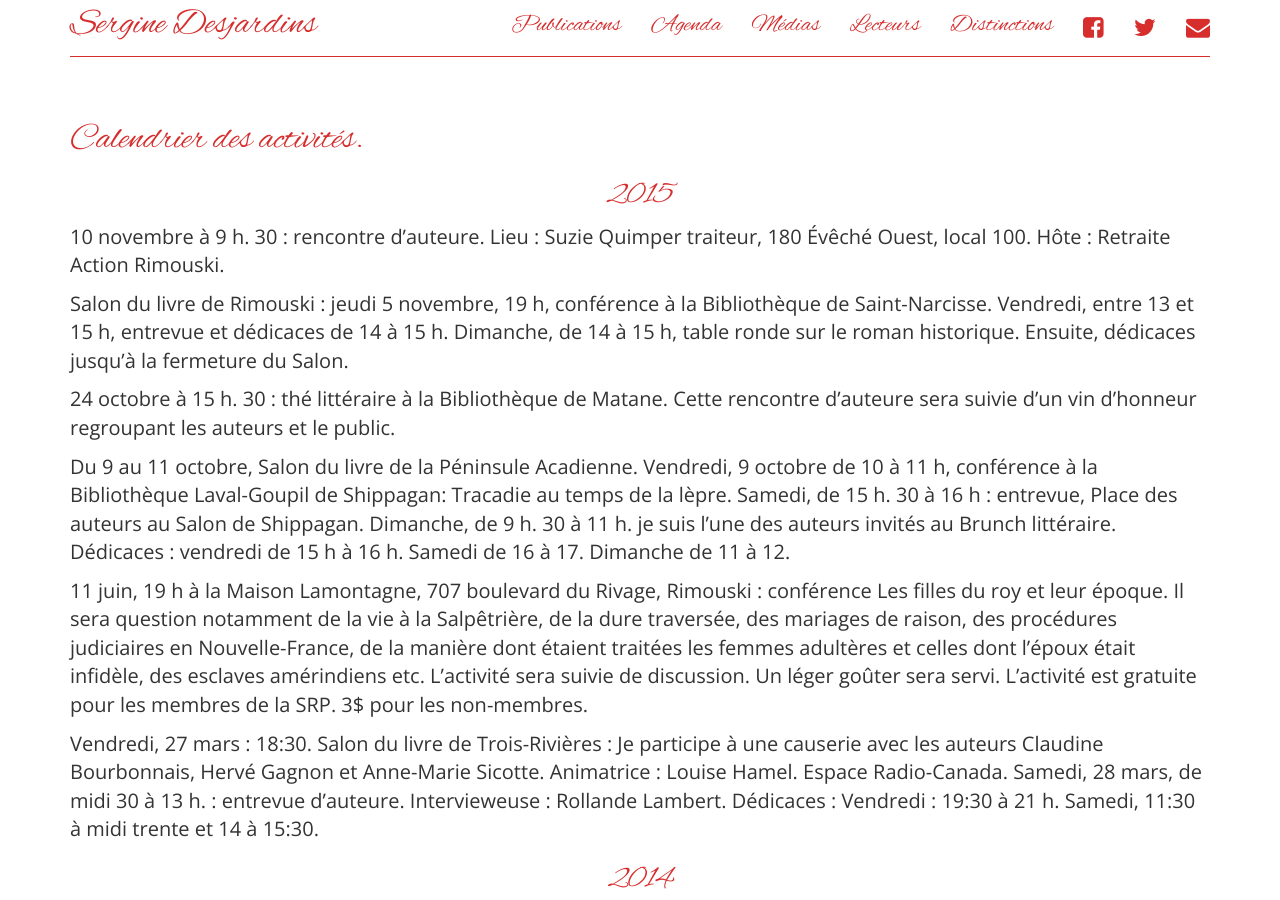
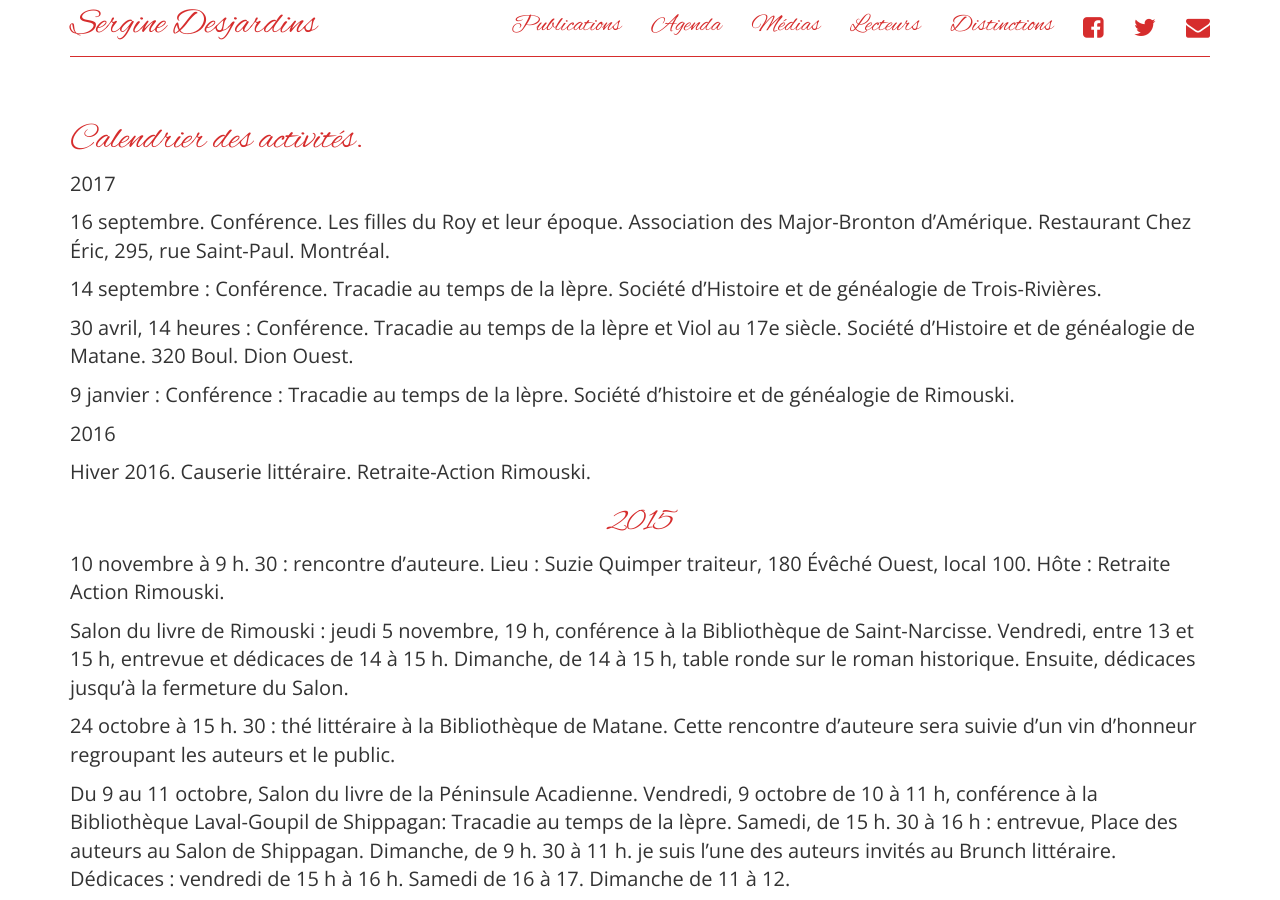
Before and after one commit to serginedesjardins/serginedesjardins.github.io, a Jekyll site: the page built from agenda.md, in a window 1280 px wide and 900 px high. Built offline with Jekyll 4.4.1, drawn with Linux system fonts in a browser that asks for light colours; nearby versions of some CDN libraries.

Commit message:
J'ai ajouté mes activités
De 1016 et 2017 mais je suis incapable de mettre les années en gras.

```diff
--- a/agenda.md
+++ b/agenda.md
@@ -5,6 +5,21 @@ permalink: /agenda/
 ---
 
 # Calendrier des activités.
+
+2017
+
+16 septembre. Conférence. Les filles du Roy et leur époque. Association des Major-Bronton d’Amérique. Restaurant Chez Éric, 295, rue Saint-Paul. Montréal.
+
+14 septembre : Conférence. Tracadie au temps de la lèpre. Société d’Histoire et de généalogie de Trois-Rivières.
+
+30 avril, 14 heures : Conférence. Tracadie au temps de la lèpre et Viol au 17e siècle. Société d’Histoire et de généalogie de Matane. 320 Boul. Dion Ouest.
+
+9 janvier : Conférence : Tracadie au temps de la lèpre. Société d’histoire et de généalogie de Rimouski.
+
+2016
+
+Hiver 2016. Causerie littéraire. Retraite-Action Rimouski.
+
 
 ## 2015
 
```
